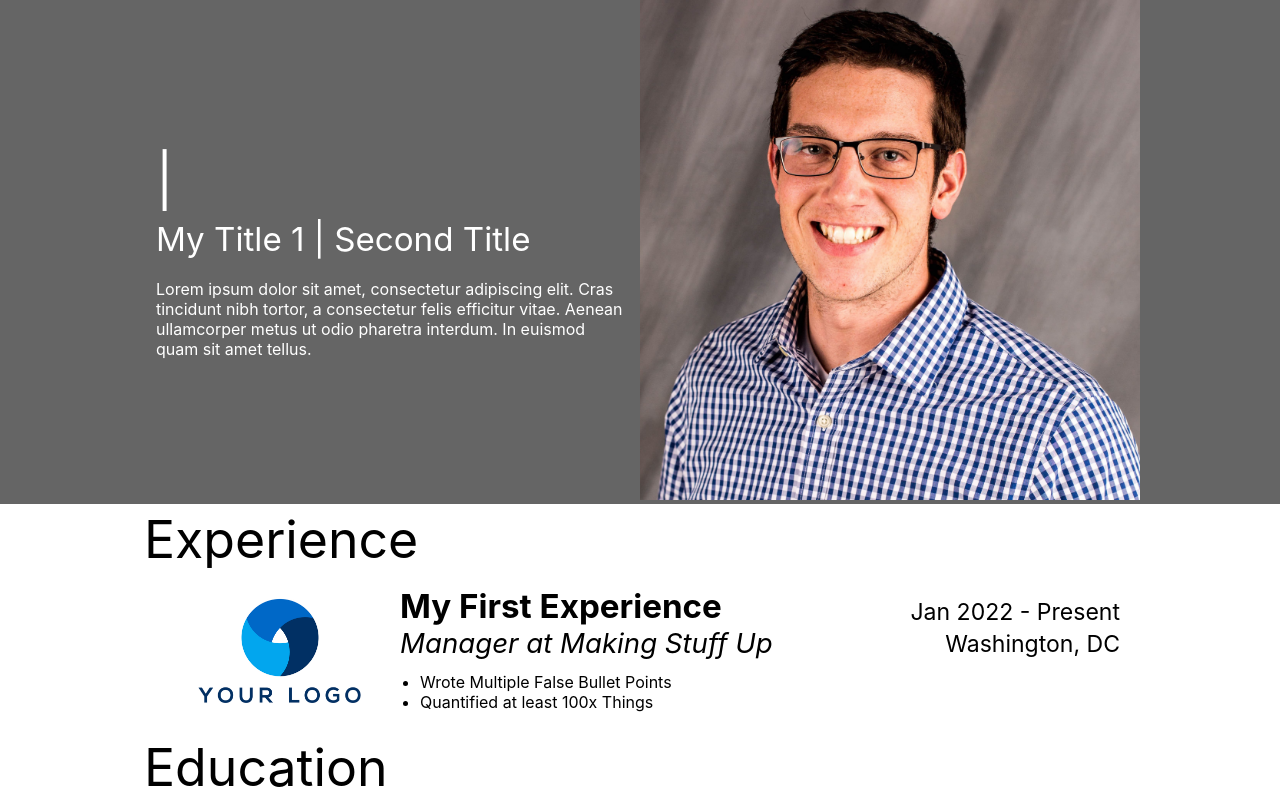
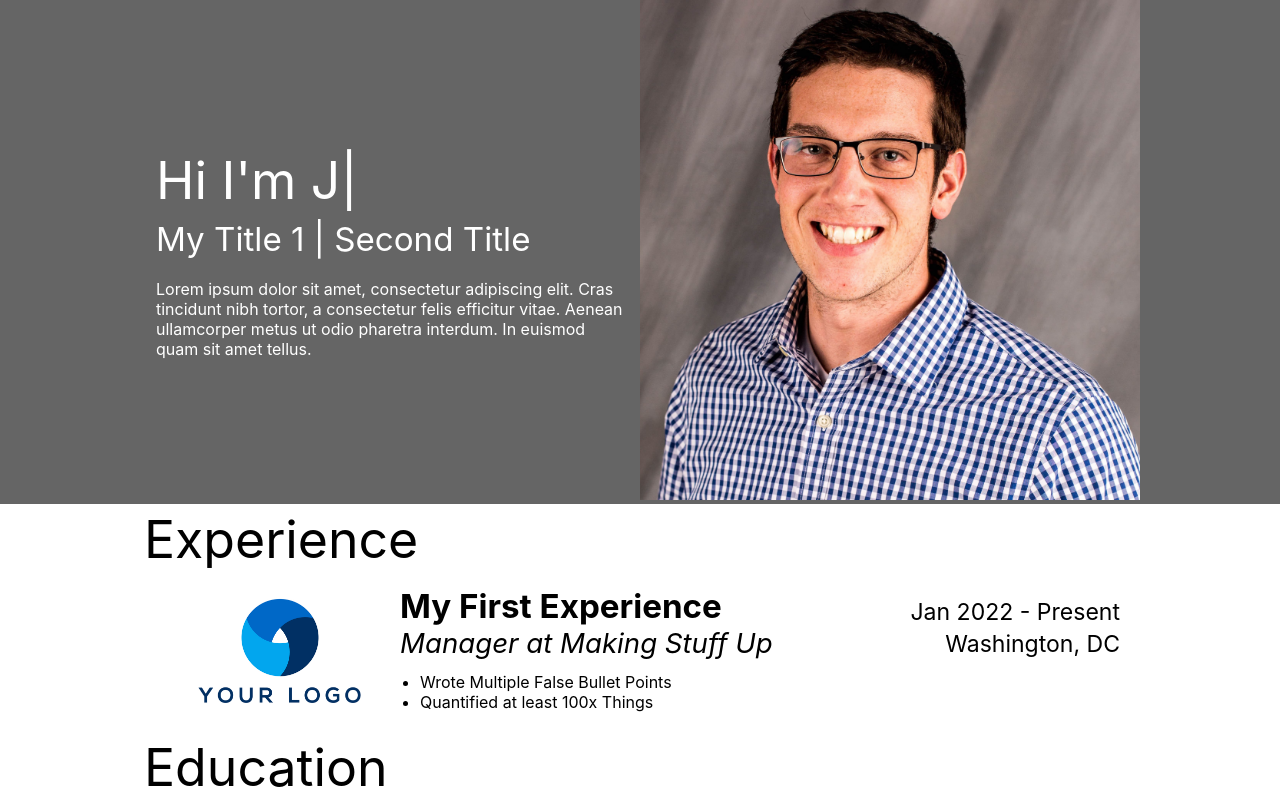
Before and after one commit to kevinpsites/react-resume-class, a React (Create React App) app: page / in a window 1280 px wide. Shown: the top 800 px of the page. Built offline with nearby package versions, Linux system fonts and the light colour scheme.

Commit message:
Update - Remove commented code for testing

```diff
--- a/src/components/sectionComponents/aboutSection.tsx
+++ b/src/components/sectionComponents/aboutSection.tsx
@@ -22,42 +22,42 @@ const AboutSection = () => {
     }
   }, [resume]);
 
-  // useEffect(() => {
-  //   if (index === words.length) {
-  //     setBlinkEnd(true);
-  //     return;
-  //   }
+  useEffect(() => {
+    if (index === words.length) {
+      setBlinkEnd(true);
+      return;
+    }
 
-  //   if (
-  //     subIndex === words[index].length + 1 &&
-  //     index !== words.length - 1 &&
-  //     !reverse
-  //   ) {
-  //     setReverse(true);
-  //     return;
-  //   }
+    if (
+      subIndex === words[index].length + 1 &&
+      index !== words.length - 1 &&
+      !reverse
+    ) {
+      setReverse(true);
+      return;
+    }
 
-  //   if (subIndex === 0 && reverse) {
-  //     setReverse(false);
-  //     setIndex((prev) => prev + 1);
-  //     return;
-  //   }
+    if (subIndex === 0 && reverse) {
+      setReverse(false);
+      setIndex((prev) => prev + 1);
+      return;
+    }
 
-  //   const timeout = setTimeout(() => {
-  //     setSubIndex((prev) => prev + (reverse ? -1 : 1));
-  //   }, Math.max(reverse ? 75 : subIndex === words[index].length ? 1000 : 150, parseInt((Math.random() * 350).toString())));
+    const timeout = setTimeout(() => {
+      setSubIndex((prev) => prev + (reverse ? -1 : 1));
+    }, Math.max(reverse ? 75 : subIndex === words[index].length ? 1000 : 150, parseInt((Math.random() * 350).toString())));
 
-  //   return () => clearTimeout(timeout);
-  // }, [subIndex, index, reverse, words.length]);
+    return () => clearTimeout(timeout);
+  }, [subIndex, index, reverse, words.length]);
 
-  // useEffect(() => {
-  //   const timeout2 = setTimeout(() => {
-  //     if (!blinkEnd) {
-  //       setBlink((prev) => !prev);
-  //     }
-  //   }, 500);
-  //   return () => clearTimeout(timeout2);
-  // }, [blink, blinkEnd]);
+  useEffect(() => {
+    const timeout2 = setTimeout(() => {
+      if (!blinkEnd) {
+        setBlink((prev) => !prev);
+      }
+    }, 500);
+    return () => clearTimeout(timeout2);
+  }, [blink, blinkEnd]);
 
   return (
     <article className={`about-section-container`}>
```
